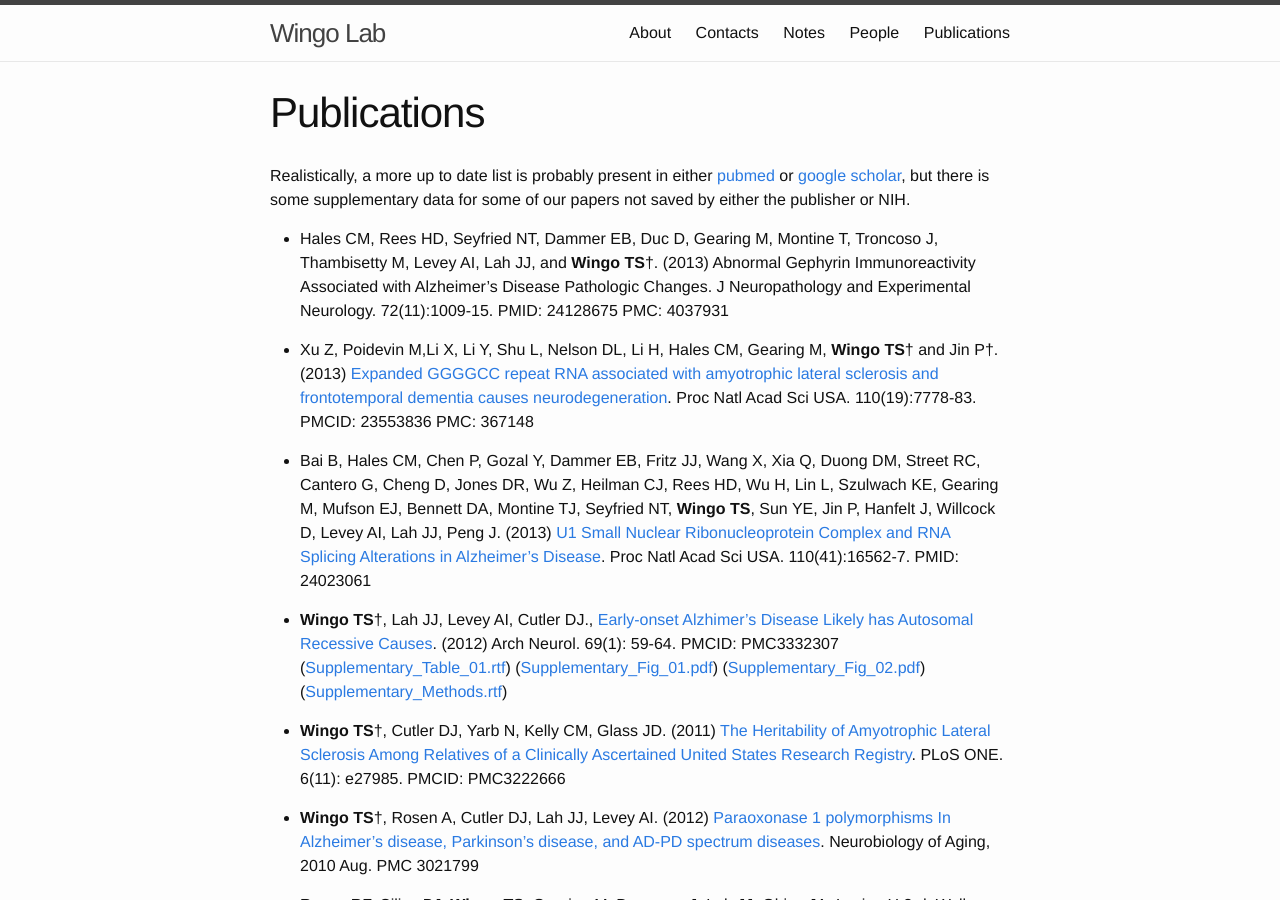
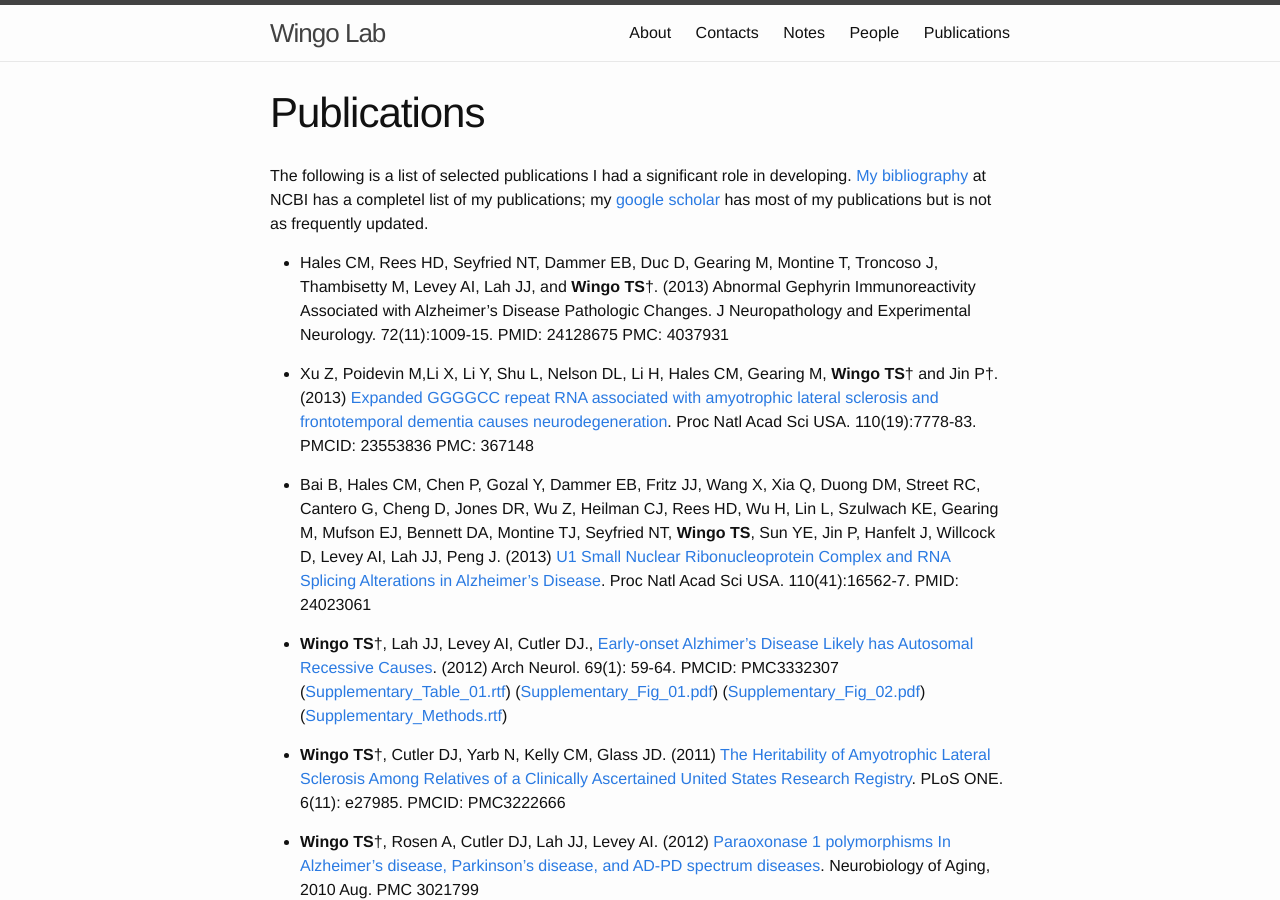
Before and after one commit to wingolab/wingolab.github.io, a Jekyll site: the page built from publications.md, in a window 1280 px wide and 900 px high. Built offline with Jekyll 4.4.1, drawn with Linux system fonts in a browser that asks for light colours.

Commit message:
updated publications

```diff
--- a/publications.md
+++ b/publications.md
@@ -3,7 +3,7 @@ layout: page
 title: Publications
 permalink: /publications/
 ---
-Realistically, a more up to date list is probably present in either [pubmed](http://www.ncbi.nlm.nih.gov/pubmed?term=%22Wingo%20TS%22%5BAuthor%5D "http://www.ncbi.nlm.nih.gov/pubmed?term="Wingo TS"[Author]") or [google scholar](http://scholar.google.com/scholar?as_q=&num=10&as_epq=&as_oq=&as_eq=&as_occt=any&as_sauthors=%22wingo+ts%22&as_publication=&as_ylo=&as_yhi=&as_sdt=1.&as_sdtp=on&as_sdtf=&as_sdts=11&btnG=Search+Scholar&hl=en "http://scholar.google.com/scholar?as_q=&num=10&as_epq=&as_oq=&as_eq=&as_occt=any&as_sauthors="wingo+ts"&as_publication=&as_ylo=&as_yhi=&as_sdt=1.&as_sdtp=on&as_sdtf=&as_sdts=11&btnG=Search+Scholar&hl=en"), but there is some supplementary data for some of our papers not saved by either the publisher or NIH.
+The following is a list of selected publications I had a significant role in developing. [My bibliography](http://www.ncbi.nlm.nih.gov/sites/myncbi/thomas.wingo.1/bibliography/40147794/public/?sort=date&direction= descending) at NCBI has a completel list of my publications; my [google scholar](https://scholar.google.com/citations?user=kJYqCEsAAAAJ&hl=en&oi=ao) has most of my publications but is not as frequently updated.
 
 - Hales CM, Rees HD, Seyfried NT, Dammer EB, Duc D, Gearing M, Montine T, Troncoso J, Thambisetty M, Levey AI, Lah JJ, and **Wingo TS**†. (2013) Abnormal Gephyrin Immunoreactivity Associated with Alzheimer's Disease Pathologic Changes. J Neuropathology and Experimental Neurology. 72(11):1009-15. PMID: 24128675 PMC: 4037931
 
```
